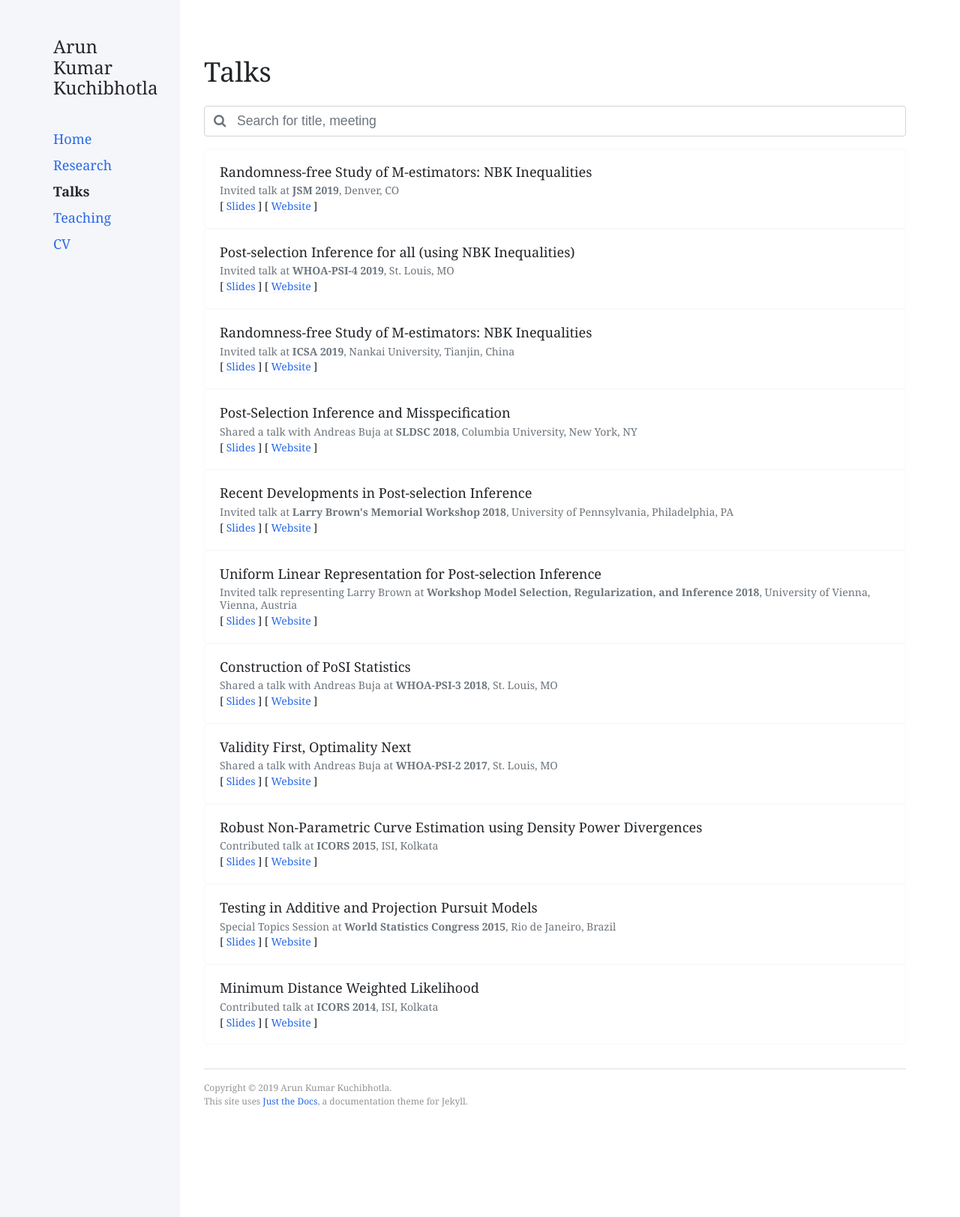
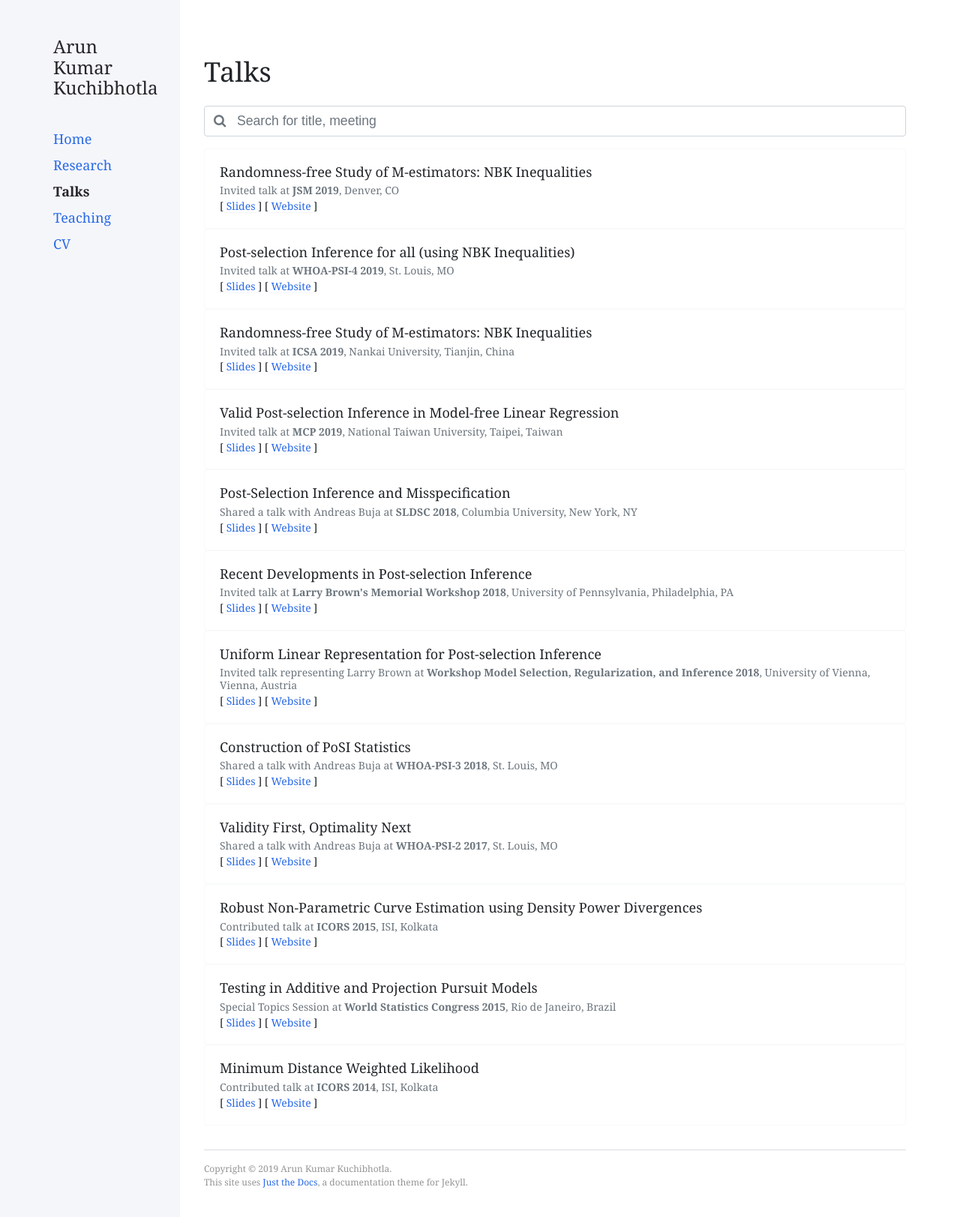
Before and after one commit to Arun-Kuchibhotla/Arun-Kuchibhotla.github.io, a Jekyll site: the page built from docs/talk.md, in a window 1280 px wide. Shown: the top 1623 px of the page at 75% size. Built offline with Jekyll 4.4.1, drawn with Linux system fonts in a browser that asks for light colours; nearby versions of some CDN libraries.

Commit message:
updated MCP talk

```diff
--- a/_data/talk.json
+++ b/_data/talk.json
@@ -1,4 +1,13 @@
 [
+	{
+		"title": "Valid Post-selection Inference in Model-free Linear Regression",
+		"type": "Invited talk",
+		"time": 2019,
+		"meeting": "MCP",
+		"place": "National Taiwan University, Taipei, Taiwan",
+		"pdf_link": "MCP_2019_Arun.pdf",
+		"url": "http://www.mcp-conference.org/hp/2019/"
+	},
 	{
 		"title": "Randomness-free Study of M-estimators: NBK Inequalities",
 		"type": "Invited talk",
```
Also changed, not shown: 1 other file.
